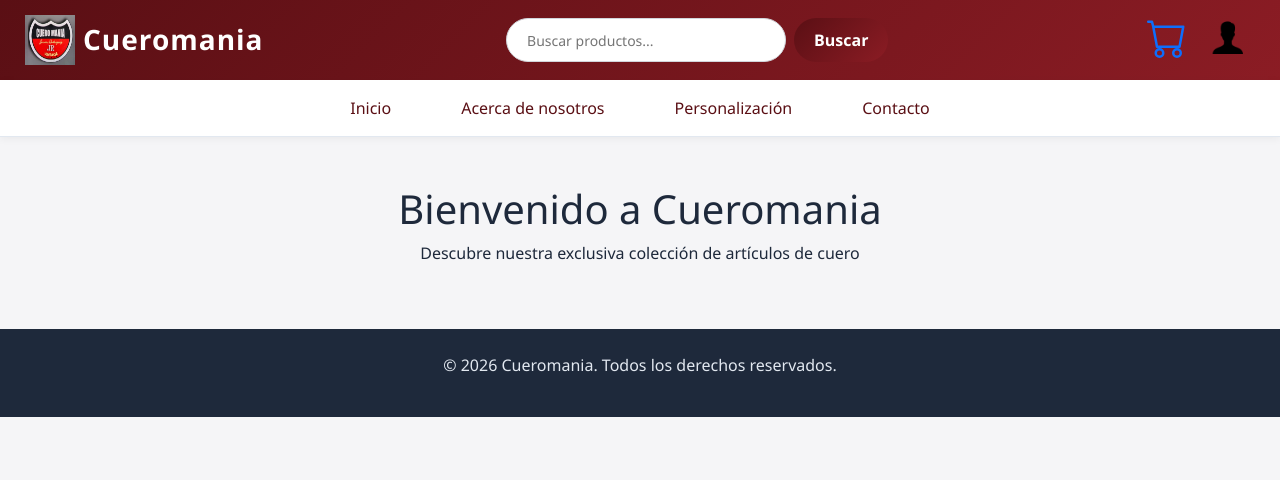
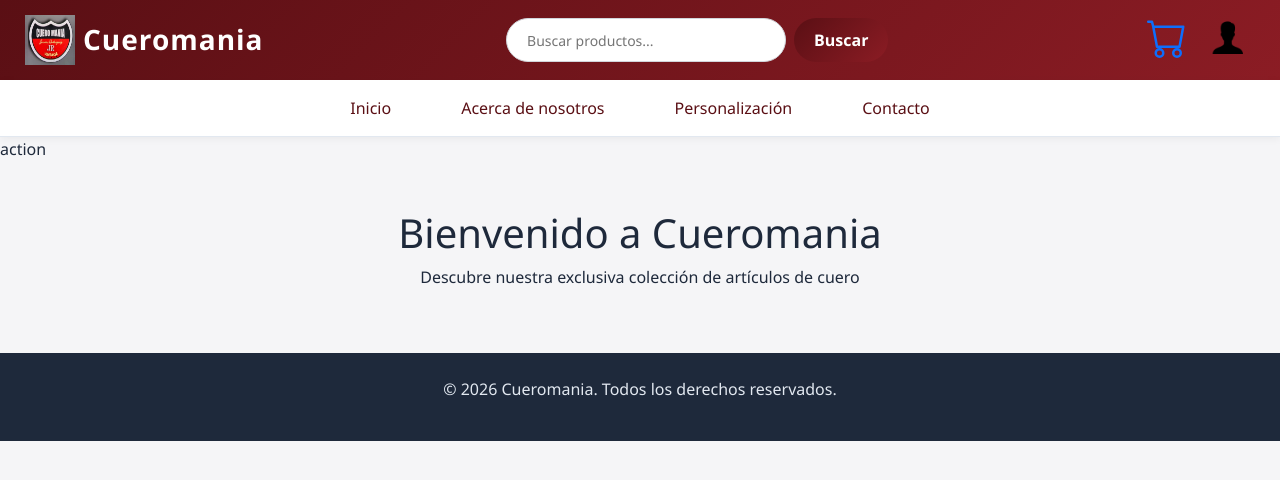
Before and after one commit to nicollebernal/cueromania_pyton, a Django app: page /empleado/productos/ in a window 1280 px wide. Shown: the top 480 px of the page. Run offline with Django 5.2, Linux system fonts and the light colour scheme; data that the repository does not hold is empty; some libraries are stand-ins or nearby versions.

Commit message:
Update cliente.html

```diff
--- a/Proyecto/tienda/templates/cliente/cliente.html
+++ b/Proyecto/tienda/templates/cliente/cliente.html
@@ -44,7 +44,7 @@
             <li class="nav-item"><a class="menu-link" href="">Contacto</a></li>
         </ul>
     </nav>
-
+action
     <main class="container py-5">
         {% block content %}
         <h1 class="text-center">Bienvenido a Cueromania</h1>
```
